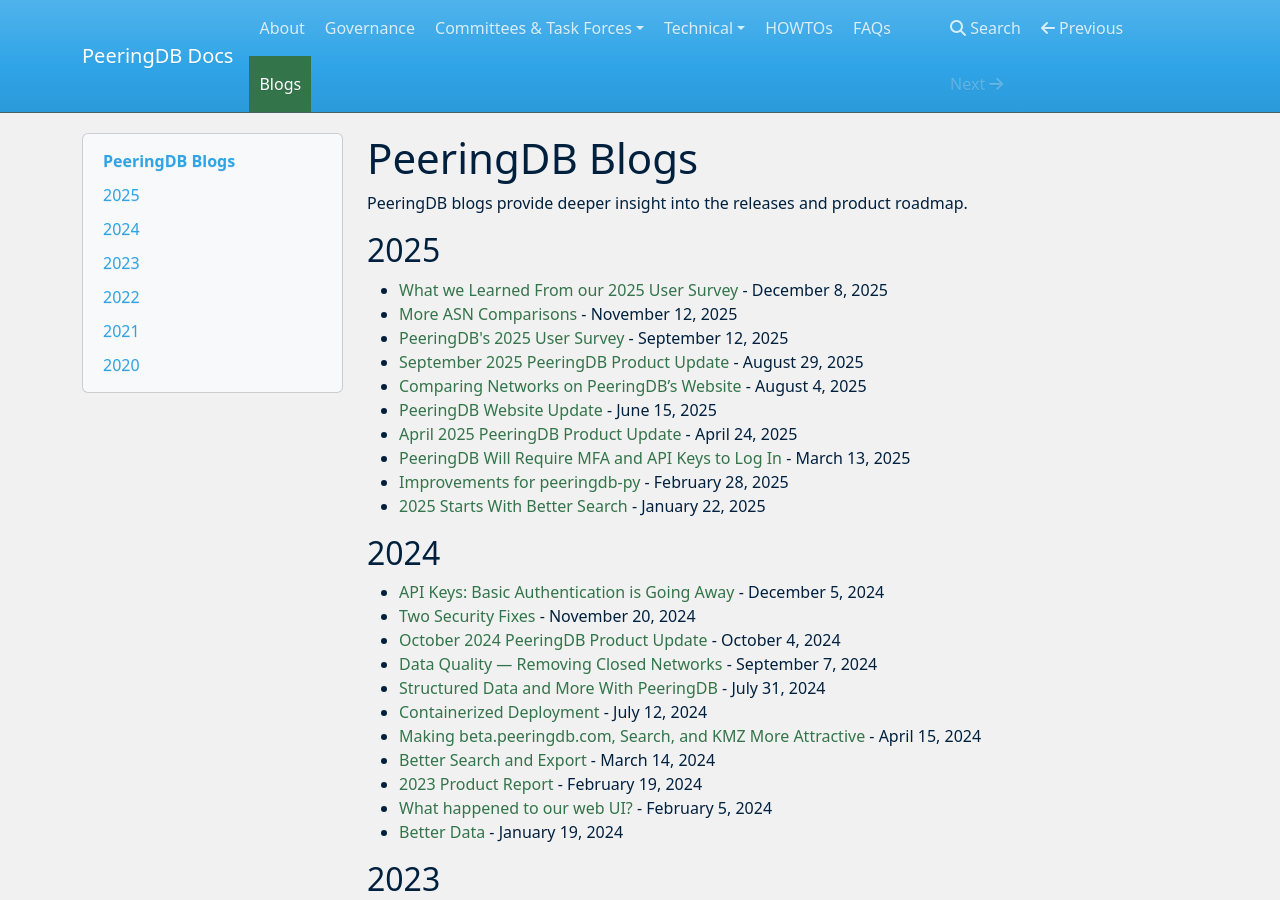
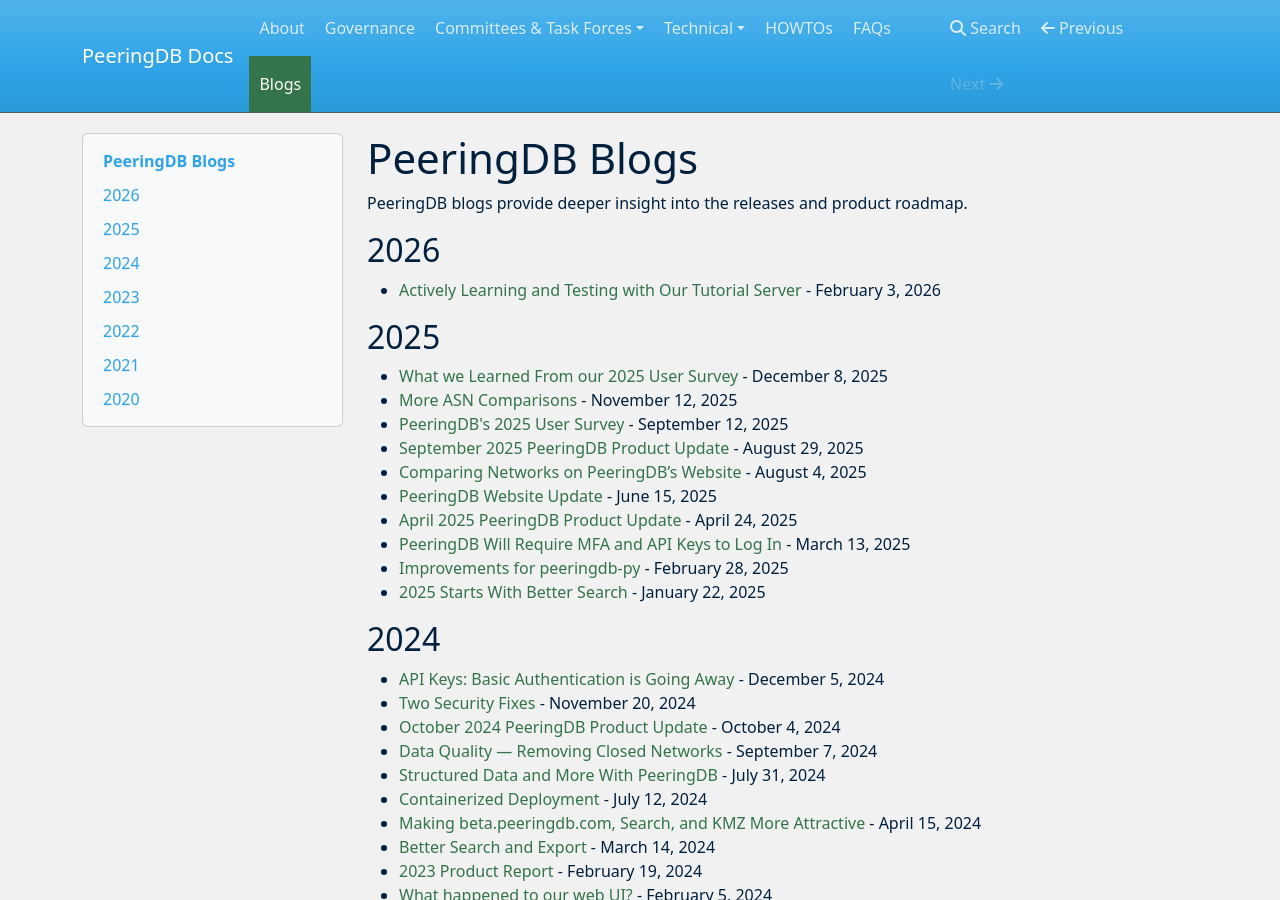
Before and after one commit to peeringdb/docs, an MkDocs documentation site: the page built from docs/blogs.md, in a window 1280 px wide and 900 px high. Built offline with MkDocs 1.6.1, drawn with Linux system fonts in a browser that asks for light colours; nearby versions of some CDN libraries.

Commit message:
Linked new tutorial blog.

```diff
--- a/docs/blogs.md
+++ b/docs/blogs.md
@@ -1,6 +1,9 @@
 # PeeringDB Blogs
 
 PeeringDB blogs provide deeper insight into the releases and product roadmap.
+
+## 2026
+- [Actively Learning and Testing with Our Tutorial Server](blog/tutorial_server.md) - February 3, 2026
 
 ## 2025
 - [What we Learned From our 2025 User Survey](blog/2025_user_survey_analysis.md) - December 8, 2025
```
